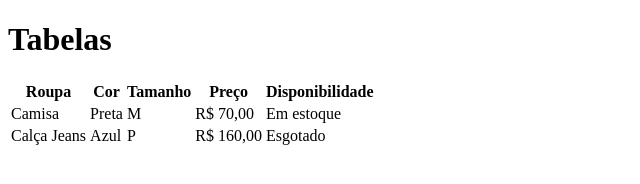
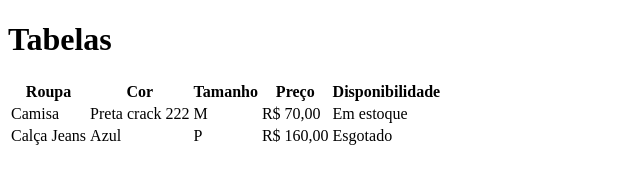
Before and after one commit to rafaloliveira/aulatabelas, a plain HTML site: page index.html in a window 1280 px wide. Shown: the whole page, without its empty margins (0-640 px from the left). Drawn offline with Linux system fonts and the light colour scheme.

Commit message:
alteracao calca

```diff
--- a/index.html
+++ b/index.html
@@ -19,7 +19,7 @@
       </tr>
       <tr>
         <td>Camisa</td>
-        <td>Preta</td>
+        <td>Preta crack 222</td>
         <td>M</td>
         <td>R$ 70,00</td>
         <td>Em estoque</td>
@@ -32,6 +32,5 @@
         <td>Esgotado</td>
       </tr>
     </table>
-
   </body>
 </html>
```
